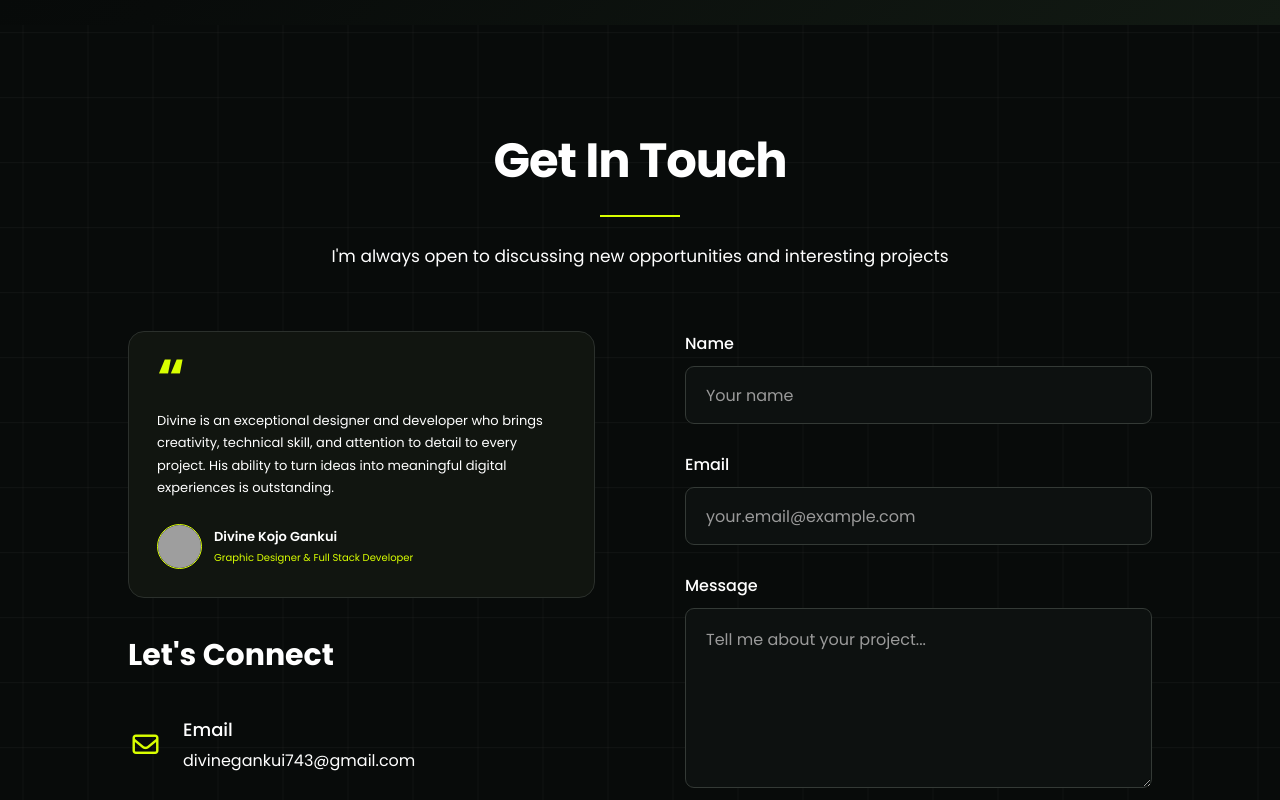
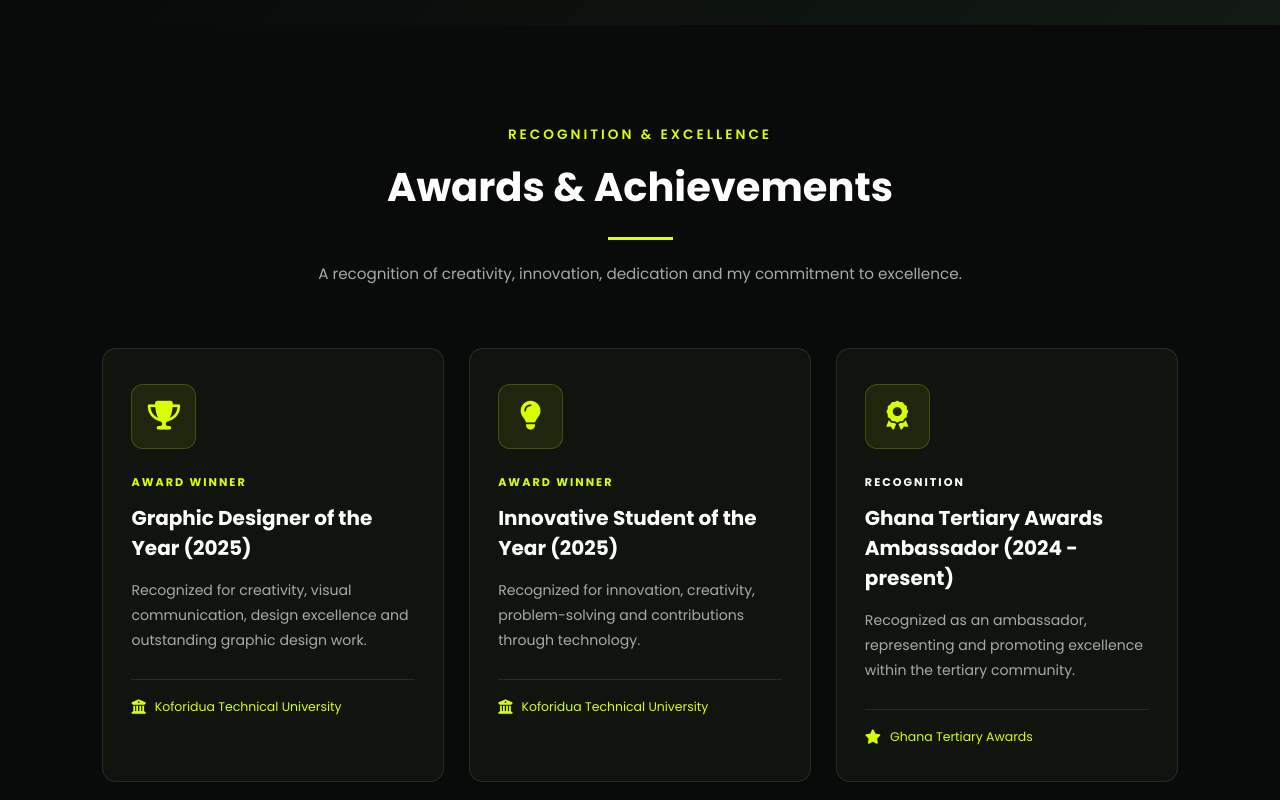
Before and after one commit to DivineGankui/MyPortfolioWebsite, a plain HTML site: page index.html in a window 1280 px wide. Shown: the part 3400-4200 px from the top of the page. Drawn offline with nearby package versions, Linux system fonts and the light colour scheme; grey boxes are pictures that could not be loaded; a web font is replaced by a local one.

Commit message:
added awards and recognition

```diff
--- a/index.html
+++ b/index.html
@@ -493,6 +493,111 @@
 </section>
 
 
+
+<!-- =====================================
+     AWARDS & ACHIEVEMENTS SECTION
+===================================== -->
+
+<section id="awards" class="awards-section">
+
+    <div class="awards-heading pop-in">
+        <span>RECOGNITION & EXCELLENCE</span>
+        <h2>Awards & Achievements</h2>
+        <div class="awards-line"></div>
+        <p>
+            A recognition of creativity, innovation, dedication
+            and my commitment to excellence.
+        </p>
+    </div>
+
+    <div class="awards-container">
+
+        <!-- AWARD 1 -->
+        <div class="award-card pop-in">
+
+            <div class="award-icon">
+                <i class="fa-solid fa-trophy"></i>
+            </div>
+
+            <span class="award-type">AWARD WINNER</span>
+
+            <h3>Graphic Designer of the Year (2025)</h3>
+
+            <p>
+                Recognized for creativity, visual communication,
+                design excellence and outstanding graphic design work.
+            </p>
+
+            <div class="award-footer">
+                <span>
+                    <i class="fa-solid fa-building-columns"></i>
+                    Koforidua Technical University
+                </span>
+            </div>
+
+        </div>
+
+
+        <!-- AWARD 2 -->
+        <div class="award-card pop-in">
+
+            <div class="award-icon">
+                <i class="fa-solid fa-lightbulb"></i>
+            </div>
+
+            <span class="award-type">AWARD WINNER</span>
+
+            <h3>Innovative Student of the Year (2025)</h3>
+
+            <p>
+                Recognized for innovation, creativity,
+                problem-solving and contributions through technology.
+            </p>
+
+            <div class="award-footer">
+                <span>
+                    <i class="fa-solid fa-building-columns"></i>
+                    Koforidua Technical University
+                </span>
+            </div>
+
+        </div>
+
+
+        <!-- ACHIEVEMENT 3 -->
+        <div class="award-card pop-in">
+
+            <div class="award-icon">
+                <i class="fa-solid fa-award"></i>
+            </div>
+
+            <span class="award-type achievement-type">
+                RECOGNITION
+            </span>
+
+            <h3>Ghana Tertiary Awards Ambassador (2024 - present)</h3>
+
+            <p>
+                Recognized as an ambassador, representing and
+                promoting excellence within the tertiary community.
+            </p>
+
+            <div class="award-footer">
+                <span>
+                    <i class="fa-solid fa-star"></i>
+                    Ghana Tertiary Awards
+                </span>
+            </div>
+
+        </div>
+
+    </div>
+
+</section>
+
+
+
+
 <!-- CONTACT SECTION -->
 <section id="contact" class="contact-section">
 
--- a/style.css
+++ b/style.css
@@ -1355,6 +1355,191 @@ header {
 }
 
 
+/* =====================================
+   AWARDS & ACHIEVEMENTS
+===================================== */
+
+.awards-section {
+    padding: 100px 8%;
+    background: #080b0a;
+}
+
+/* SECTION HEADING */
+
+.awards-heading {
+    text-align: center;
+    max-width: 700px;
+    margin: 0 auto 60px;
+}
+
+.awards-heading span {
+    color: #d9ff00;
+    font-size: 0.85rem;
+    font-weight: 600;
+    letter-spacing: 3px;
+}
+
+.awards-heading h2 {
+    font-size: 2.5rem;
+    color: #fff;
+    margin-top: 12px;
+}
+
+.awards-line {
+    width: 65px;
+    height: 3px;
+    background: #d9ff00;
+    margin: 20px auto;
+}
+
+.awards-heading p {
+    color: #a9aaa5;
+    line-height: 1.8;
+    font-size: 0.95rem;
+}
+
+/* AWARDS GRID */
+
+.awards-container {
+    max-width: 1200px;
+    margin: auto;
+
+    display: grid;
+    grid-template-columns: repeat(3, minmax(0, 1fr));
+    gap: 25px;
+}
+
+/* AWARD CARD */
+
+.award-card {
+    background: #10140f;
+    border: 1px solid rgba(255, 255, 255, 0.1);
+    border-radius: 14px;
+
+    padding: 35px 28px;
+
+    position: relative;
+    overflow: hidden;
+
+    transition:
+        transform 0.35s ease,
+        border-color 0.35s ease,
+        background 0.35s ease;
+}
+
+.award-card:hover {
+    transform: translateY(-8px);
+    border-color: #d9ff00;
+    background: #151a14;
+}
+
+/* AWARD ICON */
+
+.award-icon {
+    width: 65px;
+    height: 65px;
+
+    display: flex;
+    align-items: center;
+    justify-content: center;
+
+    border-radius: 12px;
+    background: rgba(217, 255, 0, 0.08);
+    border: 1px solid rgba(217, 255, 0, 0.2);
+
+    margin-bottom: 25px;
+}
+
+.award-icon i {
+    font-size: 1.8rem;
+    color: #d9ff00;
+}
+
+/* AWARD TYPE */
+
+.award-type {
+    display: inline-block;
+    color: #d9ff00;
+    font-size: 0.7rem;
+    font-weight: 700;
+    letter-spacing: 2px;
+    margin-bottom: 12px;
+}
+
+.achievement-type {
+    color: #fff;
+}
+
+/* AWARD DETAILS */
+
+.award-card h3 {
+    color: #fff;
+    font-size: 1.25rem;
+    line-height: 1.5;
+    margin-bottom: 15px;
+}
+
+.award-card p {
+    color: #a9aaa5;
+    font-size: 0.88rem;
+    line-height: 1.8;
+    margin-bottom: 25px;
+}
+
+/* AWARD FOOTER */
+
+.award-footer {
+    padding-top: 18px;
+    border-top: 1px solid rgba(255, 255, 255, 0.1);
+}
+
+.award-footer span {
+    color: #d9ff00;
+    font-size: 0.78rem;
+    display: flex;
+    align-items: center;
+    gap: 9px;
+}
+
+.award-footer i {
+    font-size: 0.9rem;
+}
+
+/* TABLET */
+
+@media (max-width: 950px) {
+    .awards-container {
+        grid-template-columns: repeat(2, minmax(0, 1fr));
+    }
+}
+
+/* MOBILE */
+
+@media (max-width: 600px) {
+    .awards-section {
+        padding: 75px 5%;
+    }
+
+    .awards-heading h2 {
+        font-size: 2rem;
+    }
+
+    .awards-heading p {
+        font-size: 0.85rem;
+    }
+
+    .awards-container {
+        grid-template-columns: 1fr;
+        gap: 20px;
+    }
+
+    .award-card {
+        padding: 28px 23px;
+    }
+}
+
+
+
 /* =========================================================
    CONTACT SECTION
 ========================================================= */
```
